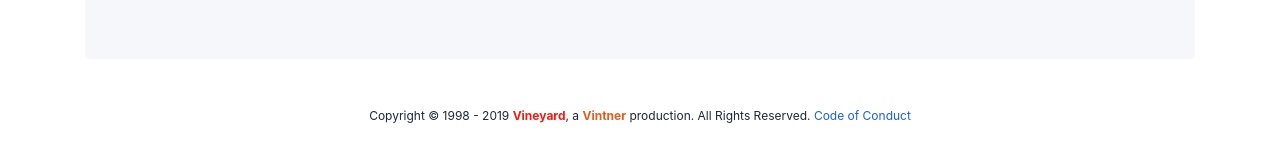
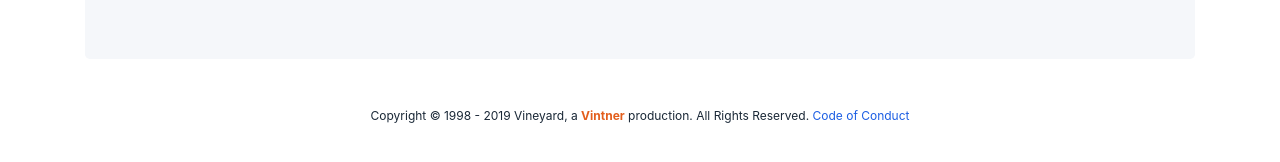
Before and after one commit to vintnerhaus/vineyard.haus, a Jekyll site: the page built from about.html, in a window 1280 px wide. Shown: the part 526-688 px from the top of the page. Built offline with Jekyll 4.4.1, drawn with Linux system fonts in a browser that asks for light colours; nearby versions of some CDN libraries; Markdown is read by kramdown in place of the engine named in the settings.

Commit message:
Update footer.html

```diff
--- a/_includes/footer.html
+++ b/_includes/footer.html
@@ -1,6 +1,6 @@
 <footer>
     <div class="container">
-        Copyright &copy; 1998 - {{ site.time | date: '%Y' }} <font color="#EB1F14"><b>Vineyard</b></font>, a <a href="https://vintner.haus"
+        Copyright &copy; 1998 - {{ site.time | date: '%Y' }} Vineyard, a <a href="https://vintner.haus"
                 target="_blank" style="color:#E35E1C;font-weight:bold;">Vintner</a> production. All Rights Reserved. <a href="https://gossip.haus/conduct">Code
                 of Conduct</a>
     </div>
```
